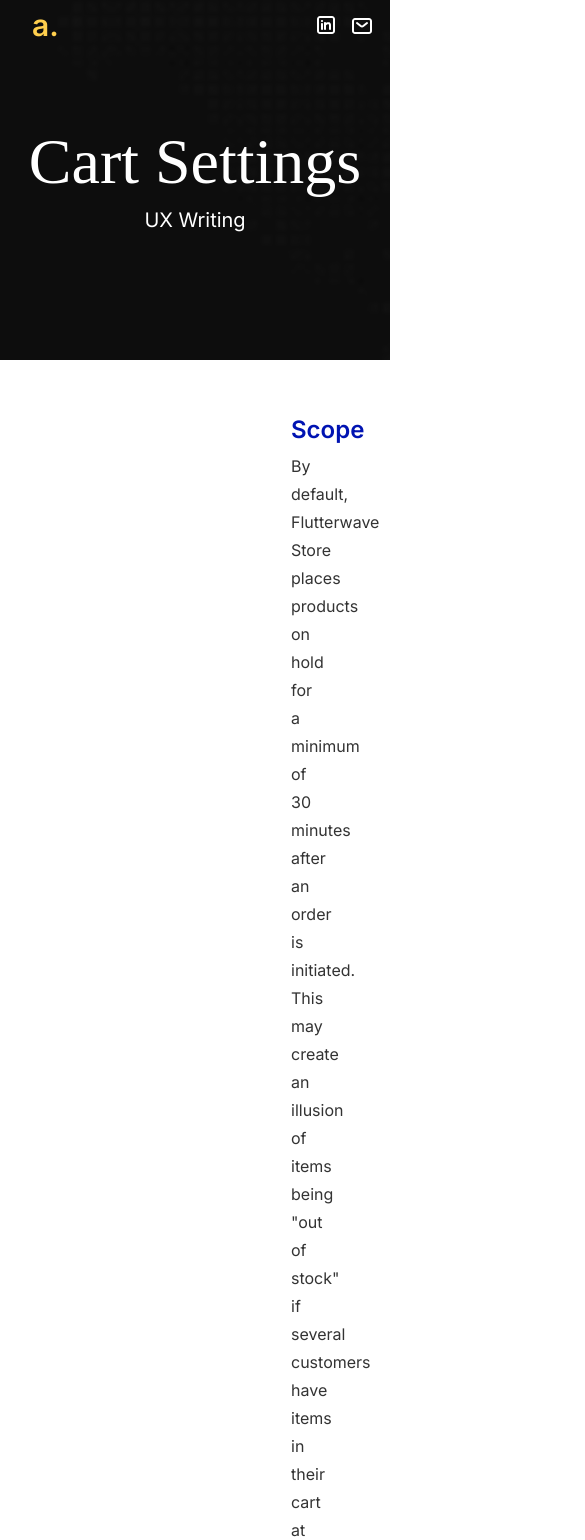
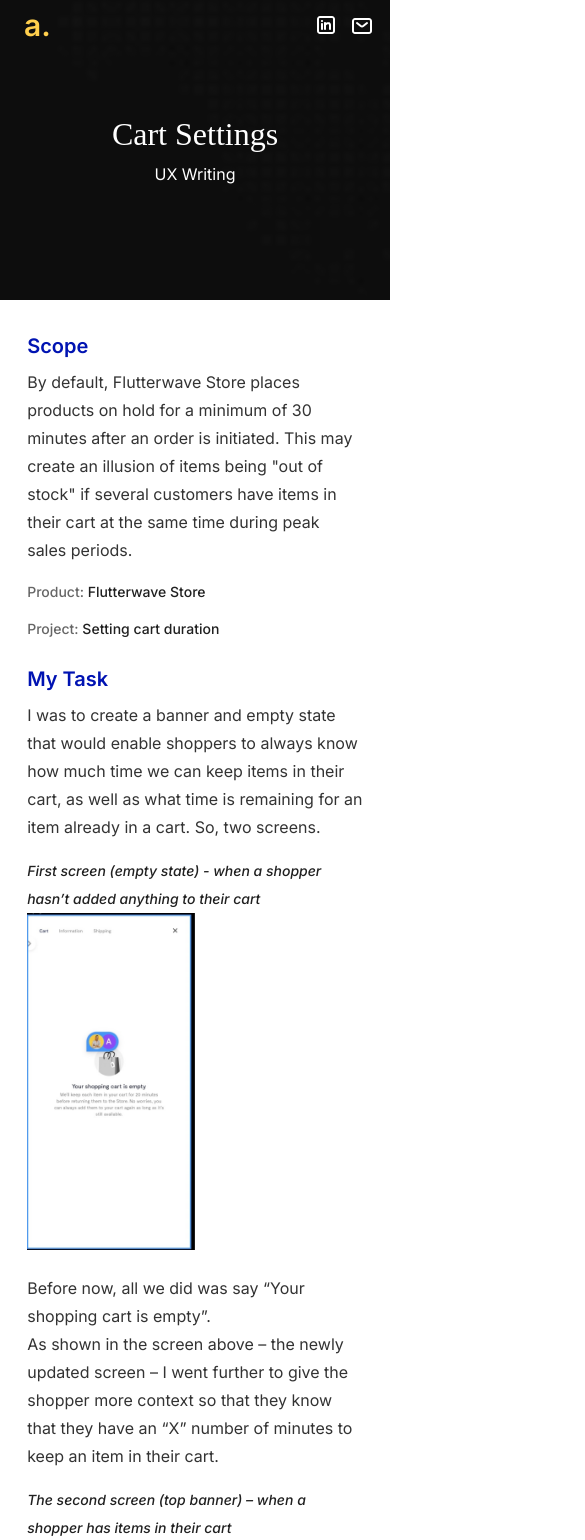
Before and after one commit to saMreact1/Ademola-Portfolio, an Angular app: page /cart in a window 390 px wide. Shown: the top 1540 px of the page, 585 px wide, since content can reach past the window. Built offline with nearby package versions, Linux system fonts and the light colour scheme; a web font is replaced by a local one.

Commit message:
made the web application mobile responsive

```diff
--- a/src/app/pages/carbon/carbon.component.css
+++ b/src/app/pages/carbon/carbon.component.css
@@ -125,6 +125,10 @@
     margin: 1.2rem 0 1.2rem;
 }
 
+.process-div img:nth-of-type(1) {
+    width: 100%;
+    height: 100%;
+}
 .process-div img, .modal-screen img {
     width: 154px;
     height: 314.16px;
@@ -138,3 +142,51 @@
 .modal-screen p {
     margin-top: 2rem;
 }
+
+
+/* MOBILE VIEW */
+/* MOBILE VIEW */
+/* MOBILE VIEW */
+
+@media only screen and (max-width: 450px) {
+    .hero {
+        height: 300px;
+    }
+    .hero-text h1 {
+        font-size: 32px;
+        line-height: 40px;
+    }
+    .hero-text span {
+        font-size: 16px;
+        line-height: 24px;
+    }
+    h4 {
+        font-size: 20px;
+        line-height: 28px;
+    }
+    h6 {
+        font-size: 15px;
+        line-height: 11px;
+    }
+
+    main {
+        padding: .5rem 1.7rem;
+    }
+
+    .role {
+        font-size: 14px;
+    }
+    .caption {
+        font-size: 14px;
+    }
+
+    .next {
+        width: 214px;
+        height: 48px;
+        margin: 4rem auto 3rem;
+        left: auto;
+    }
+    .next a {
+        font-size: 14px;
+    }
+}
--- a/src/app/pages/cart/cart.component.css
+++ b/src/app/pages/cart/cart.component.css
@@ -117,3 +117,55 @@
     line-height: 28px;
     text-decoration: none;
 }
+
+
+/* MOBILE VIEW */
+/* MOBILE VIEW */
+/* MOBILE VIEW */
+
+@media only screen and (max-width: 450px) {
+    .hero {
+        height: 300px;
+    }
+    .hero-text h1 {
+        font-size: 32px;
+        line-height: 40px;
+    }
+    .hero-text span {
+        font-size: 16px;
+        line-height: 24px;
+    }
+    h4 {
+        font-size: 20px;
+        line-height: 28px;
+    }
+    h6 {
+        font-size: 15px;
+        line-height: 11px;
+    }
+    img {
+        width: 50%;
+        height: auto;
+    }
+
+    main {
+        padding: .5rem 1.7rem;
+    }
+
+    .role {
+        font-size: 14px;
+    }
+    .caption {
+        font-size: 14px;
+    }
+
+    .next {
+        width: 214px;
+        height: 48px;
+        margin: 4rem auto 3rem;
+        left: auto;
+    }
+    .next a {
+        font-size: 14px;
+    }
+}
--- a/src/app/pages/disha/disha.component.css
+++ b/src/app/pages/disha/disha.component.css
@@ -139,3 +139,61 @@
 section:nth-of-type(2) article:nth-of-type(2) p:nth-of-type(3) a {
     color: #333333;
 }
+
+
+/* MOBILE VIEW */
+/* MOBILE VIEW */
+/* MOBILE VIEW */
+
+@media only screen and (max-width: 450px) {
+    .hero {
+        height: 300px;
+    }
+    .hero-text h1 {
+        font-size: 32px;
+        line-height: 40px;
+    }
+    .hero-text span {
+        font-size: 16px;
+        line-height: 24px;
+    }
+    h4 {
+        font-size: 20px;
+        line-height: 28px;
+    }
+    h6 {
+        font-size: 15px;
+        line-height: 11px;
+    }
+
+    main {
+        padding: .5rem 1.7rem;
+    }
+
+    .role {
+        font-size: 14px;
+    }
+    .caption {
+        font-size: 14px;
+    }
+
+    .next {
+        width: 214px;
+        height: 48px;
+        margin: 4rem auto 3rem;
+        left: auto;
+    }
+    .next a {
+        font-size: 14px;
+    }
+
+    .c-h img:nth-of-type(1),
+    .c-h img:nth-of-type(2) {
+        width: 100%;
+        height: 100%;
+    }
+    .c-h img:nth-of-type(3) {
+        width: 50%;
+        height: auto;
+    }
+}
--- a/src/app/pages/disha/disha.component.html
+++ b/src/app/pages/disha/disha.component.html
@@ -1,7 +1,7 @@
 <div class="hero">
     <div class="hero-text">
-        <h1>Send App Verification</h1>
-        <span>Content Design</span>
+        <h1>Disha Website</h1>
+        <span>UX Writing</span>
     </div>
 </div>
 
--- a/src/app/pages/flutterwave/flutterwave.component.css
+++ b/src/app/pages/flutterwave/flutterwave.component.css
@@ -15,25 +15,18 @@
     top: 200px;
     left: 390px;
     gap: 16px;
-    opacity: 0px;
 }
 .hero-text h1 {
     font-family: Grenze;
     font-size: 64px;
     font-weight: 400;
     line-height: 72px;
-    text-align: left;
-    text-underline-position: from-font;
-    text-decoration-skip-ink: none;
 }
 .hero-text span {
     font-family: Inter;
     font-size: 20px;
     font-weight: 400;
     line-height: 28px;
-    text-align: left;
-    text-underline-position: from-font;
-    text-decoration-skip-ink: none;
 }
 
 main {
@@ -45,9 +38,6 @@
     font-size: 24px;
     font-weight: 600;
     line-height: 28px;
-    text-align: left;
-    text-underline-position: from-font;
-    text-decoration-skip-ink: none;
     margin-top: 1.5rem;
 }
 h6 {
@@ -62,9 +52,6 @@
     font-size: 16px;
     font-weight: 400;
     line-height: 28px;
-    text-align: left;
-    text-underline-position: from-font;
-    text-decoration-skip-ink: none;
 }
 img {
     width: 100%;
@@ -77,9 +64,6 @@
     font-style: italic;
     font-weight: 500;
     line-height: 28px;
-    text-align: left;
-    text-underline-position: from-font;
-    text-decoration-skip-ink: none;
 }
 
 .article1 {
@@ -91,9 +75,6 @@
     font-size: 16px;
     font-weight: 500;
     line-height: 24px;
-    text-align: left;
-    text-underline-position: from-font;
-    text-decoration-skip-ink: none;
 }
 .project-summary .role span {
     color: #666666;
@@ -214,3 +195,75 @@
 button:last-of-type {
     right: -60px;
 }
+
+
+/* MOBILE VIEW */
+/* MOBILE VIEW */
+/* MOBILE VIEW */
+
+@media only screen and (max-width: 450px) {
+    .hero {
+        height: 300px;
+    }
+    .hero-text h1 {
+        font-size: 30px;
+        line-height: 20px;
+    }
+    .hero-text span, p, .article2 span {
+        font-size: 15px;
+    }
+    h4 {
+        font-size: 20px;
+        line-height: 20px;
+    }
+    h6 {
+        font-size: 15px;
+        line-height: 11px;
+    }
+
+    main {
+        padding: .5rem 1.7rem;
+    }
+
+    .project-summary .role {
+        font-size: 14px;
+    }
+
+    .caption {
+        font-size: 14px;
+    }
+
+    .slider {
+        margin: 3rem;
+    }
+    button {
+        font-size: 15px;
+        border: 2px solid #202020;
+    }
+    button:first-of-type {
+        left: -47px;
+    }
+    button:last-of-type {
+        right: -47px;
+    }
+
+    .closing-credits .team {
+        grid-template-columns: 100%;
+    }
+    .closing-credits h4 {
+        margin-bottom: 1.8rem;
+    }
+    .closing-credits .team ul li {
+        font-size: 14px;
+    }
+
+    .next {
+        width: 214px;
+        height: 48px;
+        margin: 4rem auto 3rem;
+        left: auto;
+    }
+    .next a {
+        font-size: 14px;
+    }
+}
--- a/src/app/pages/home/home.component.css
+++ b/src/app/pages/home/home.component.css
@@ -103,7 +103,7 @@
     text-decoration-skip-ink: none;
 }
 
-.projects-grid .grid-items span:nth-of-type(1) {
+.projects-grid .grid-items p {
     font-family: Inter;
     font-size: 16px;
     font-weight: 500;
@@ -284,6 +284,7 @@
         width: 300px;
         height: 32px;
         top: 310px;
+        clip-path: polygon(13% 30%, 87% 30%, 100% 100%, 0% 100%);
     }
     .hero-text {
         width: 320px;
@@ -294,12 +295,13 @@
     }
     .hero .hero-text span p {
         font-size: 14px;
-        line-height: 30px;
-        margin-bottom: 0rem;
+        line-height: 24px;
+        margin-top: 0;
+        margin-bottom: 0.6rem;
     }
-    .hero .hero-text span:nth-of-type(2) {
+    .hero .hero-text span.brief {
         font-size: 14px;
-        line-height: 30px;
+        line-height: 10px;
     }
 
     .projects .title svg {
@@ -323,9 +325,9 @@
         line-height: 22px;
         margin-bottom: 0;
     }
-    .projects-grid .grid-items span:nth-of-type(1) {
+    .projects-grid .grid-items p {
         font-size: 12px;
-        line-height: 0;
+        line-height: 16px;
     }
 
     .publications {
--- a/src/app/pages/invision/invision.component.css
+++ b/src/app/pages/invision/invision.component.css
@@ -128,7 +128,7 @@
 
 section:nth-of-type(2) div {
     display: grid;
-    grid-template-columns: 184.71px 184.71px 184.71px;
+    grid-template-columns: 184.71px 184.71px;
 }
 section:nth-of-type(2) div img {
     height: 400px;
@@ -167,3 +167,79 @@
     font-weight: 600;
     line-height: 28px;
 }
+
+
+/* MOBILE VIEW */
+/* MOBILE VIEW */
+/* MOBILE VIEW */
+
+@media only screen and (max-width: 450px) {
+    .hero {
+        height: 300px;
+    }
+    .hero-text h1 {
+        font-size: 32px;
+        line-height: 40px;
+    }
+    .hero-text span {
+        font-size: 16px;
+        line-height: 24px;
+    }
+    h4 {
+        font-size: 20px;
+        line-height: 28px;
+    }
+    h6 {
+        font-size: 15px;
+        line-height: 11px;
+    }
+
+    main {
+        padding: .5rem 1.7rem;
+    }
+
+    .role {
+        font-size: 14px;
+    }
+    .caption {
+        font-size: 14px;
+    }
+
+    .next {
+        width: 214px;
+        height: 48px;
+        margin: 4rem auto 3rem;
+        left: auto;
+    }
+    .next a {
+        font-size: 14px;
+    }
+
+    section:nth-of-type(1) div {
+        grid-template-columns: 33% 33% 33%;
+    }
+    section:nth-of-type(1) div img,
+    section:nth-of-type(2) div img {
+        height: auto;
+    }
+    section:nth-of-type(2) div {
+        display: grid;
+        grid-template-columns: 50% 50%;
+    }
+    section:nth-of-type(3) img {
+        width: 160.41px;
+        height: 347px;
+    }
+    section:nth-of-type(5) img:nth-of-type(2),
+    section:nth-of-type(6) img {
+        width: 184.86px;
+        height: 400px;
+    }
+    section:nth-of-type(7) div {
+        gap: 8px;
+    }
+    section:nth-of-type(8) img {
+        width: 100%;
+        height: auto;
+    }
+}
--- a/src/app/pages/sendapp/sendapp.component.css
+++ b/src/app/pages/sendapp/sendapp.component.css
@@ -129,3 +129,56 @@
 .fix-three img {
     width: 100%;
 }
+
+
+/* MOBILE VIEW */
+/* MOBILE VIEW */
+/* MOBILE VIEW */
+
+@media only screen and (max-width: 450px) {
+    .hero {
+        height: 300px;
+    }
+    .hero-text h1 {
+        font-size: 32px;
+        line-height: 40px;
+    }
+    .hero-text span {
+        font-size: 16px;
+        line-height: 24px;
+    }
+    h4 {
+        font-size: 20px;
+        line-height: 28px;
+    }
+    h6 {
+        font-size: 15px;
+        line-height: 11px;
+    }
+
+    main {
+        padding: .5rem 1.7rem;
+    }
+
+    .role {
+        font-size: 14px;
+    }
+    .caption {
+        font-size: 14px;
+    }
+
+    .fix-one img, .c-a img, .c-b img {
+        width: 100%;
+        height: 100%;
+    }
+
+    .next {
+        width: 214px;
+        height: 48px;
+        margin: 4rem auto 3rem;
+        left: auto;
+    }
+    .next a {
+        font-size: 14px;
+    }
+}
--- a/src/app/styles/nav.css
+++ b/src/app/styles/nav.css
@@ -56,6 +56,7 @@
     nav ul {
         height: 50px;
         margin: 0;
+        padding-left: 1.5rem;
     }
     nav ul li:nth-of-type(1) {
         font-size: 30px;
```
Also changed, not shown: src/app/pages/carbon/carbon.component.html (+4 -4 lines), src/app/pages/home/home.component.html (+14 -14 lines), src/app/pages/marketplace/marketplace.component.css (+69 -1 lines), 1 other file (tests, documents, lock files or other folders).
